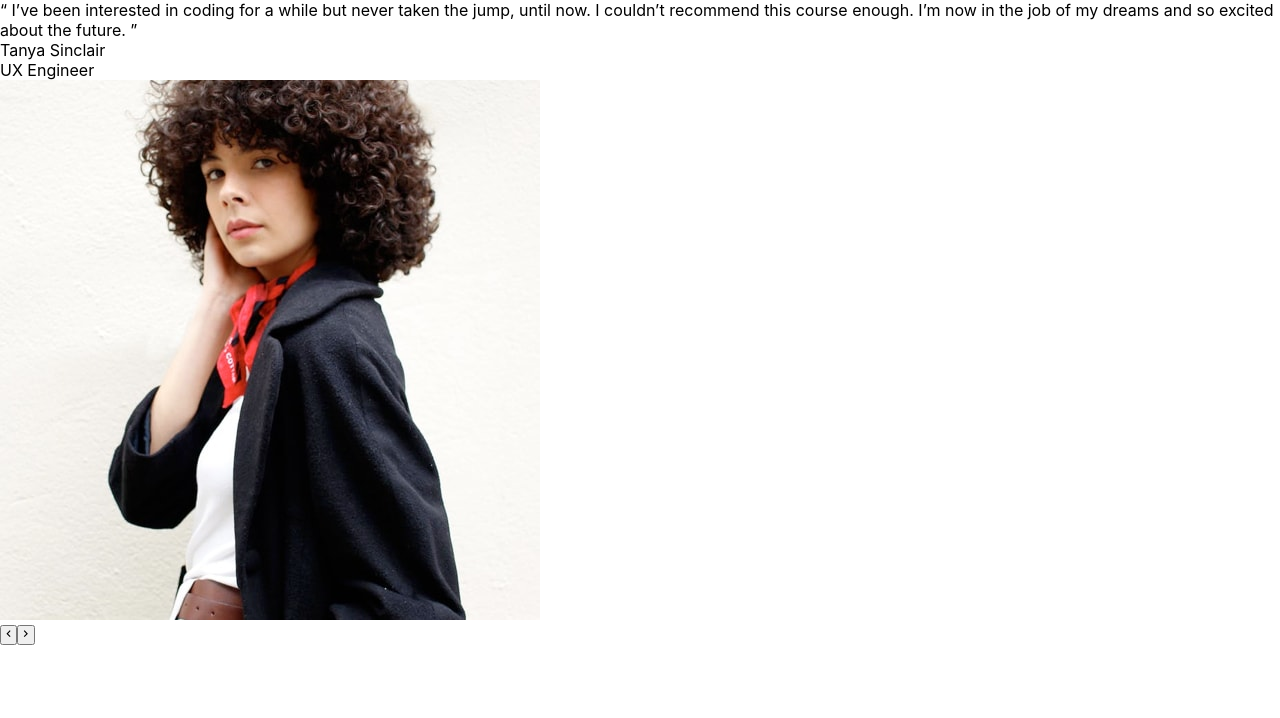
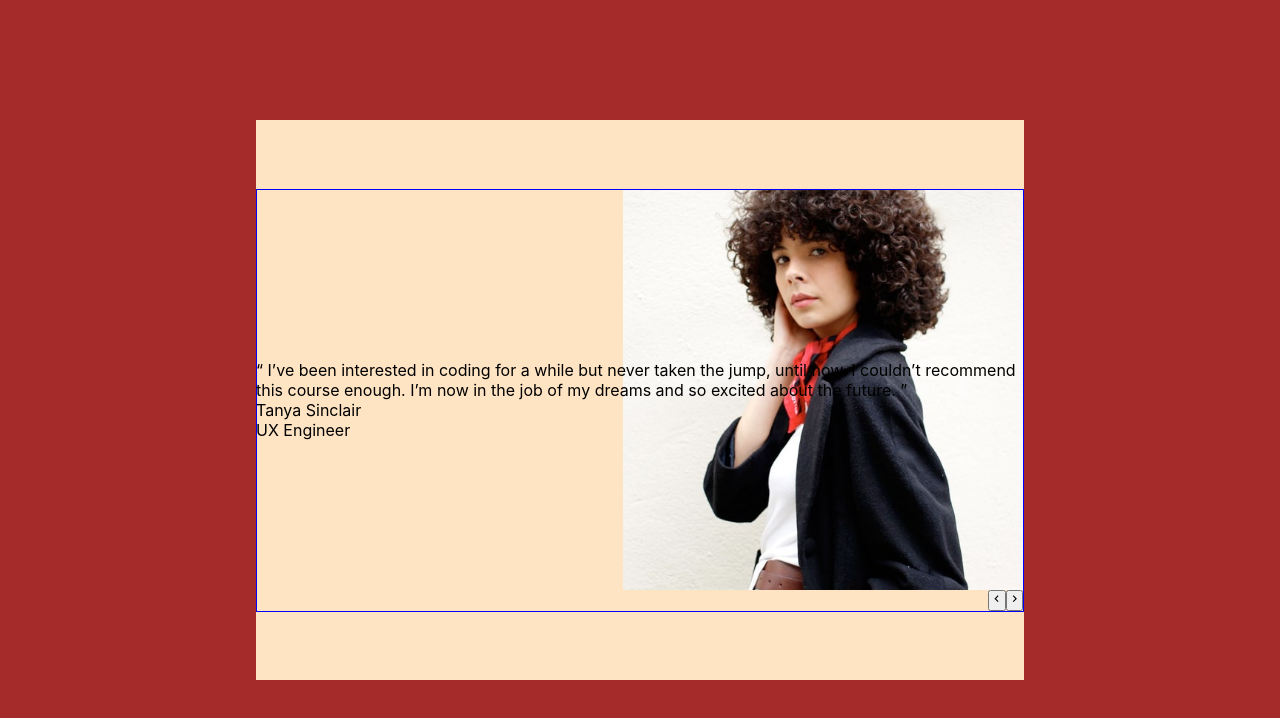
Before and after one commit to jyotirmoy-sinhababu/slider-master, a React (Create React App) app: page / in a window 1280 px wide. Shown: the top 718 px of the page. Built offline with nearby package versions, Linux system fonts and the light colour scheme.

Commit message:
style added

```diff
--- a/src/components/card/CardComp.jsx
+++ b/src/components/card/CardComp.jsx
@@ -2,50 +2,67 @@ import React, { useState } from 'react';
 
 import john from '../../assests/img/image-john.jpg';
 import tanya from '../../assests/img/image-tanya.jpg';
+
+import './cardStyle.css';
 
 import { MdOutlineKeyboardArrowLeft } from 'react-icons/md';
 import { MdOutlineKeyboardArrowRight } from 'react-icons/md';
 
 const CardComp = () => {
   const [isActive, setIsActive] = useState(true);
+
+  const handleRightClick = () => {
+    setIsActive(false);
+  };
+
+  const handleLeftClick = () => {
+    setIsActive(true);
+  };
   return (
-    <div>
-      <div>
+    <div className='card-cnt'>
+      <div className='card-first-cnt'>
         {isActive ? (
-          <div>
-            <p>
+          <div className='card-txt-cnt'>
+            <p className='card-txt'>
               “ I’ve been interested in coding for a while but never taken the
               jump, until now. I couldn’t recommend this course enough. I’m now
               in the job of my dreams and so excited about the future. ”
             </p>
-            <div>
-              <p>Tanya Sinclair</p>
-              <p> UX Engineer</p>
+            <div className='card-sub-cnt'>
+              <p className='card-name'>Tanya Sinclair</p>
+              <p className='card-profession'> UX Engineer</p>
             </div>
           </div>
         ) : (
-          <div>
-            <p>
+          <div className='card-txt-cnt'>
+            <p className='card-txt'>
               “ If you want to lay the best foundation possible I’d recommend
               taking this course. The depth the instructors go into is
               incredible. I now feel so confident about starting up as a
               professional developer. ”
             </p>
-            <div>
-              <p>John Tarkpor</p>
-              <p>Junior Front-end Developer</p>
+            <div className='card-sub-cnt'>
+              <p className='card-name'>John Tarkpor</p>
+              <p className='card-profession'>Junior Front-end Developer</p>
             </div>
           </div>
         )}
       </div>
-      <div>
-        {isActive ? <img src={tanya} alt='' /> : <img src={john} alt='' />}
-
-        <div>
-          <button>
+      <div className='card-img-cnt'>
+        {isActive ? (
+          <div className='img-cnt'>
+            <img className='img' src={tanya} alt='' />
+          </div>
+        ) : (
+          <div className='img-cnt'>
+            <img className='img' src={john} alt='' />
+          </div>
+        )}{' '}
+        <div className='card-btn-cnt'>
+          <button onClick={handleLeftClick}>
             <MdOutlineKeyboardArrowLeft />
           </button>
-          <button>
+          <button onClick={handleRightClick}>
             <MdOutlineKeyboardArrowRight />
           </button>
         </div>
--- /dev/null
+++ b/src/components/card/cardStyle.css
@@ -0,0 +1,30 @@
+.card-cnt {
+  display: flex;
+  background-color: bisque;
+  width: 60%;
+  height: 70%;
+  align-items: center;
+  position: relative;
+  overflow: hidden;
+  justify-content: space-around;
+}
+
+.card-first-cnt {
+  position: absolute;
+}
+
+.card-img-cnt {
+  display: flex;
+  flex-direction: column;
+  align-items: flex-end;
+  border: 1px solid blue;
+  width: 900px;
+}
+
+.img {
+  height: 400px;
+}
+
+.img-cnt {
+  display: flex;
+}
--- a/src/page/landingPage/LandingPage.jsx
+++ b/src/page/landingPage/LandingPage.jsx
@@ -1,9 +1,10 @@
 import React from 'react';
 import CardComp from '../../components/card/CardComp';
+import './landingPgStyle.css';
 
 const LandingPage = () => {
   return (
-    <div>
+    <div className='landingPg-cnt'>
       <CardComp />
     </div>
   );
--- /dev/null
+++ b/src/page/landingPage/landingPgStyle.css
@@ -0,0 +1,8 @@
+.landingPg-cnt {
+  width: 100%;
+  height: 100vh;
+  background-color: brown;
+  display: flex;
+  justify-content: center;
+  align-items: center;
+}
```
